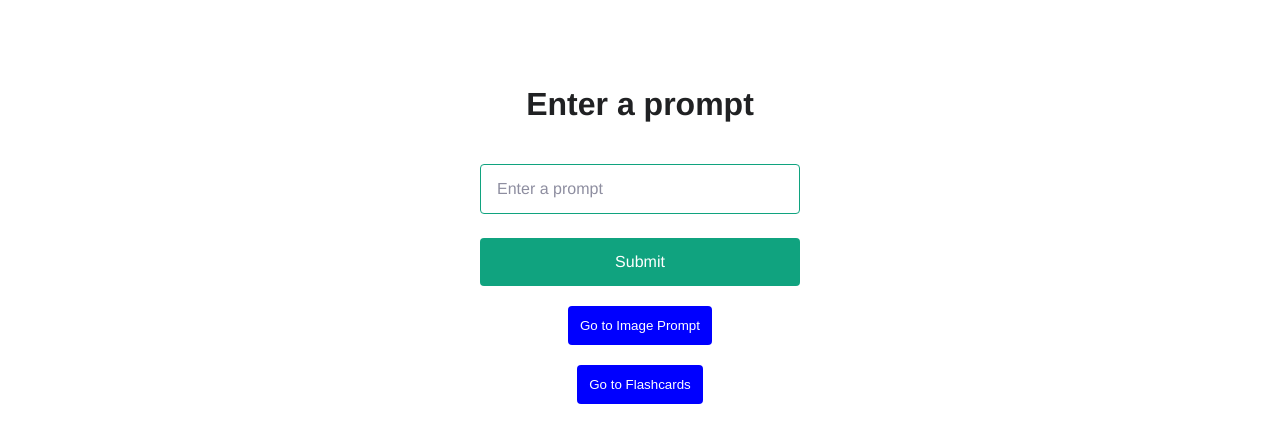
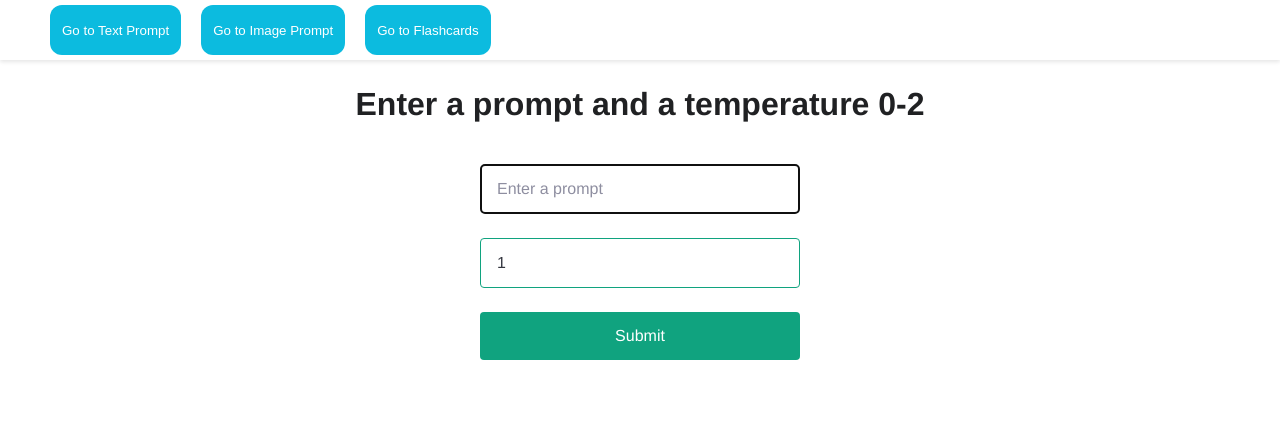
Before and after one commit to smithwithatypo/openai_playground, a Flask app: page / in a window 1280 px wide. Shown: the top 443 px of the page. Run offline with Flask 2, Linux system fonts and the light colour scheme; some web fonts are replaced.

Commit message:
added navbar and added gpt3.5turbo to index

```diff
--- a/app.py
+++ b/app.py
@@ -1,15 +1,8 @@
 import os
 
 import openai
-from flask import Flask, redirect, render_template, request, url_for
+from flask import Flask, render_template, request, url_for
 
-
-# from jinja2 import Environment, PackageLoader, BaseLoader
-# env = Environment(
-#     loader=PackageLoader(BaseLoader()),
-#     keep_trailing_newline=True
-# )
-# template = env.get_template("flashcards.html")
 
 app = Flask(__name__)
 openai.api_key = os.getenv("OPENAI_API_KEY")
@@ -21,16 +14,20 @@ def index():
 
     if request.method == "POST":
         form_prompt = request.form["prompt"]
-        response = openai.Completion.create(
-            model="text-curie-001",
-            prompt=form_prompt,
-            temperature=0,
-            max_tokens=100,
+        temperature = float(request.form["temperature"])
+        response = openai.ChatCompletion.create(
+            model="gpt-3.5-turbo",
+            messages=[
+                {"role": "system",
+                    "content": "You are a helpful assistant."},
+                {"role": "user", "content": f"{form_prompt}"}
+            ],
+            temperature=temperature,
+            n=1,
+            max_tokens=1000
         )
-        result = response.choices[0].text.replace('\n', '\n \n \n')
-        # return redirect(url_for("index", result=response.choices[0].text))
+        result = response.choices[0].message.content
 
-    # result = request.args.get(f"{result}")
     return render_template("index.html", result=result)
 
 
@@ -61,48 +58,19 @@ def flashcards():
             model="gpt-3.5-turbo",
             messages=[
                 {"role": "system",
-                    "content": "You are a professional tutor for busy 5th grade students. Summarize the following text as flashcards [front : back]."},
+                    "content": "You are a tutor for busy college students. Summarize the following text as flashcards [front : back]."},
                 {"role": "user", "content": f"{flashcard_prompt}"}
             ],
             temperature=0,
             n=1,
             max_tokens=1500
         )
-        # flashcards = response.choices[0].message.content
         flashcard_list = response.choices[0].message.content.lstrip().split(
             '\n')
         print(flashcard_list)
 
     return render_template("flashcards.html", flashcards=flashcard_list)
-    # return template.render(flashcards=flashcards)
 
 
 if __name__ == "__main__":
     app.run(debug=True)
-
-
-# Archive / Trash
-
-# @app.route("/", methods=("GET", "POST"))
-# def index():
-#     if request.method == "POST":
-#         animal = request.form["animal"]
-#         response = openai.Completion.create(
-#             model="text-davinci-003",
-#             prompt=generate_prompt(animal),
-#             temperature=0.6,
-#         )
-#         return redirect(url_for("index", result=response.choices[0].text))
-
-#     result = request.args.get("result")
-#     return render_template("index.html", result=result)
-
-
-# def generate_prompt(animal):
-#     return """Suggest three names for an animal that is a superhero.
-# Animal: Cat
-# Names: Captain Sharpclaw, Agent Fluffball, The Incredible Feline
-# Animal: Dog
-# Names: Ruff the Protector, Wonder Canine, Sir Barks-a-Lot
-# Animal: {}
-# Names:""".format(animal.capitalize())
--- a/static/main.css
+++ b/static/main.css
@@ -26,9 +26,20 @@ body {
   align-items: center;
   padding-top: 60px;
 }
-.icon {
-  width: 34px;
+.navbar {
+  position: fixed;
+  top: 0;
+  left: 0;
+  right: 0;
+  height: 60px;
+  background-color: #fff;
+  box-shadow: 0 2px 4px 0 rgba(0, 0, 0, 0.1);
+  display: flex;
+  align-items: right;
+  justify-content: space-start;
+  padding: 0 40px;
 }
+
 h3 {
   font-size: 32px;
   line-height: 40px;
@@ -42,6 +53,12 @@ form {
   width: 320px;
 }
 input[type='text'] {
+  padding: 12px 16px;
+  border: 1px solid #10a37f;
+  border-radius: 4px;
+  margin-bottom: 24px;
+}
+input[type='number'] {
   padding: 12px 16px;
   border: 1px solid #10a37f;
   border-radius: 4px;
@@ -65,9 +82,8 @@ input[type='submit'] {
   margin: 40px;
 }
 
-.image_url {
-  font-weight: bold;
-  margin: 40px;
+.image {
+  margin: 30px;
 }
 
 .flashcards {
@@ -77,11 +93,16 @@ input[type='submit'] {
 
 button {
   padding: 12px 12px;
-  margin-top: 20px;
+  margin: 5px 10px;
   color: #fff;
-  background-color: blue;
+  background-color: rgb(12, 187, 223);
   border: none;
   border-radius: 4px;
   text-align: center;
   cursor: pointer;
+  border-radius: 12px;
 }
+button:hover {
+  background-color: rgb(9, 134, 159);
+  color: #fff;
+}
--- a/templates/index.html
+++ b/templates/index.html
@@ -5,14 +5,18 @@
 </head>
 
 <body>
-  <h3>Enter a prompt</h3>
+  <div class="navbar">
+    <button onclick="window.location.href='/';">Go to Text Prompt</button>
+    <button onclick="window.location.href = '/images';">Go to Image Prompt</button>
+    <button onclick="window.location.href = '/flashcards';">Go to Flashcards</button>
+  </div>
+  <h3>Enter a prompt and a temperature 0-2</h3>
   <form action="/" method="post">
-    <input type="text" name="prompt" placeholder="Enter a prompt" required />
+    <input type="text" name="prompt" placeholder="Enter a prompt" autocomplete="off" autofocus required />
+    <input type="number" step=".1" min="0" max="2" value="1" name="temperature" required />
     <input type="submit" value="Submit" />
   </form>
-  <button onclick="window.location.href = '/images';">Go to Image Prompt</button>
-  <button onclick="window.location.href = '/flashcards';">Go to Flashcards</button>
-  {% if result %}
+   {% if result %}
   <div class="result"> {{ result }} </div>
   {% endif %}
 </body>
```
Also changed, not shown: templates/flashcards.html (+8 -4 lines), templates/images.html (+10 -7 lines).
